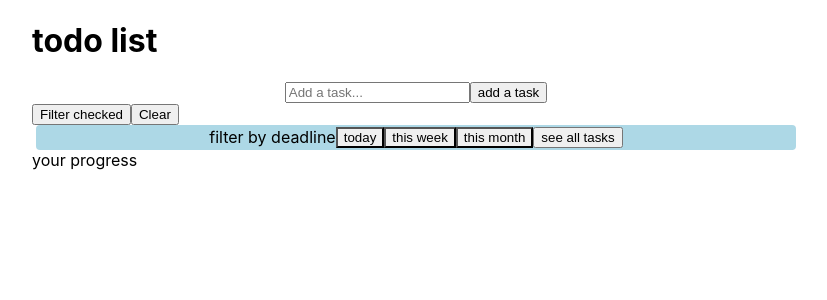
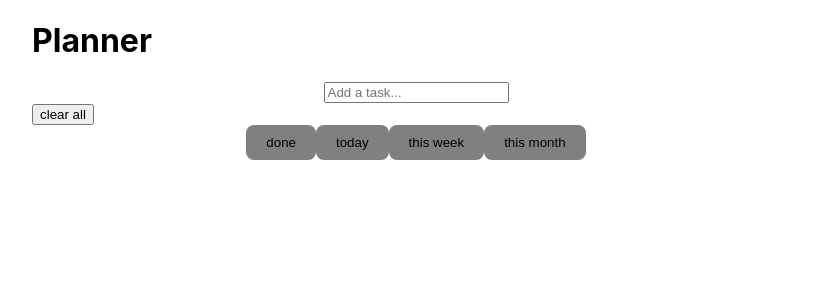
Before and after one commit to Ywette/todo-React, a React (Create React App) app: page / in a window 1280 px wide. Shown: the top 300 px of the page, without its empty margins (224-1051 px from the left). Built offline with nearby package versions, Linux system fonts and the light colour scheme.

Commit message:
new todo concept

```diff
--- a/src/App.scss
+++ b/src/App.scss
@@ -22,10 +22,14 @@
 .todo__trachIcon {
 }
 .button {
-  width: 150px;
-  height: 75px;
   background-color: gray;
+  outline: none;
+  border: none;
+  padding: 10px 20px;
+  border-radius: 8px;
+  cursor: pointer;
 }
+
 .tag {
   padding: 8px;
   // background-color: gray;
--- a/src/App.tsx
+++ b/src/App.tsx
@@ -1,11 +1,13 @@
 import "./App.scss";
 import TodoList from "./components/TodoList";
+import Planner from "./components/Planner";
 
 const App = () => {
   return (
     <div className="app">
-      <h1>todo list</h1>
-      <TodoList />
+      <h1>Planner</h1>
+      {/*<TodoList />*/}
+        <Planner />
     </div>
   );
 };
--- /dev/null
+++ b/src/components/Button.tsx
@@ -0,0 +1,13 @@
+import { ButtonProps } from '../interfaces';
+
+const Button = ({className, value, onClick, type = 'button'}: ButtonProps) => (
+    <button
+        className={className}
+        type={type}
+        onClick={onClick}
+    >
+        {value}
+    </button>
+);
+
+export default Button;
--- /dev/null
+++ b/src/components/FilterBar.css
@@ -0,0 +1,6 @@
+.filterBar {
+    width: 100%;
+    display: flex;
+    align-items: center;
+    justify-content: center;
+}
--- /dev/null
+++ b/src/components/FilterBar.tsx
@@ -0,0 +1,24 @@
+import Button from "./Button";
+import './FilterBar.css'
+
+const FilterBar = (props: any) => {
+    const deadlineTags = props.deadlineTags;
+
+    return (
+        <div className="filterBar">
+            <button className="button">done</button>
+            {deadlineTags.map((tag: string, i: number)=>{
+                return (
+                    <Button
+                        key={i}
+                        type="button"
+                        className="button"
+                        value={tag}
+                    />
+                )
+            })}
+        </div>
+    )
+}
+
+export default FilterBar;
--- /dev/null
+++ b/src/components/Planner.tsx
@@ -0,0 +1,206 @@
+import React, { useEffect, useState } from "react";
+import { FaTrashAlt, FaRegCheckCircle } from "react-icons/fa";
+import ProgressBar from "@ramonak/react-progress-bar";
+import FilterBar from "./FilterBar";
+import { ListItemProp } from '../interfaces';
+import Button from '../components/Button'
+
+
+const getLocalStorage = () => {
+    let list = localStorage.getItem("list");
+    if (list) {
+        return (list = JSON.parse(localStorage.getItem("list") || ""));
+    } else {
+        return [];
+    }
+};
+
+const deadline = ["today", "this week", "this month"];
+
+const TodoList = () => {
+    const [taskList, setTaskList] = useState<ListItemProp[]>(getLocalStorage());
+
+    const [taskInput, setTaskInput] = useState("");
+
+    const [tags, setTags] = useState(""); // can be separate variable
+
+    const [editIndex, setEditIndex] = useState<number>(-1);
+    const [editText, setEditText] = useState<string>("");
+    const [actions, setActions] = useState(false);
+
+    const [checkedTaskList, setCheckedTaskList] = useState();
+
+
+    useEffect(() => {
+        localStorage.setItem("list", JSON.stringify(taskList));
+    }, [taskList]);
+
+    const handleSubmit = (e: React.MouseEvent<HTMLButtonElement>) => {
+        e.preventDefault();
+
+        if (taskInput === "") {
+            alert("please write a task");
+        } else {
+            const newTask: ListItemProp = {
+                text: taskInput,
+                completed: false,
+                deadline: ""
+            }
+            setTaskList([...taskList, newTask])
+            setTaskInput('')
+            console.log(taskList)
+        }
+    };
+
+    const clearAll = () => {
+        setTaskList([]);
+    };
+
+    const deleteTask = (i: number) => {
+        const filtered = taskList.filter((task, index) => index !== i);
+        setTaskList([...filtered]);
+    };
+
+    // const checkIfDone = (index: number) => {
+    //     const editedTask = [...taskList];
+    //     taskList[index].completed = !taskList[index].completed;
+    //     setTaskList(editedTask);
+    // };
+
+    // const addDeadlineTag = (index: number, tad: string)=>{
+    //   const editedTask = [...taskList];
+    //   setTaskList()
+    // }
+
+    const toggleDone = () => {
+        setActions(true);
+    };
+
+    const returnData = () => {
+        setActions(false);
+    };
+
+    const addTag = (tag: string) => {
+        setTags(tag);
+    };
+
+    const editTodo = (i: number) => {
+        const updatedTodos = [...taskList].map((taskListItem, index) => {
+            if (index === i && editText !== "") {
+                taskListItem.text = editText;
+                taskListItem.deadline = tags;
+            }
+            return taskListItem;
+        });
+
+        setTaskList(updatedTodos);
+        setEditText("");
+        setEditIndex(-1);
+        console.log(taskList);
+    };
+
+    const returnDeadline = (tag: string) => {
+        //style buttons
+
+        const deadlineTasks = [...taskList].filter((task) => tag === task.deadline);
+        setTaskList(deadlineTasks);
+    };
+
+    const progress = (): number => {
+        const progressDone = taskList.filter((doneTask) => doneTask.completed);
+        return parseInt(
+            `${Math.round((progressDone.length * 100) / taskList.length)}`
+        );
+    };
+    //not finished
+
+    const newArr = taskList.filter((listItem) => {
+        if (actions) {
+            return listItem.completed;
+        }
+        if (tags === "today"){
+            return listItem.deadline
+        }
+        return true;
+    });
+
+    return (
+        <div className="todo">
+            <form className="todo__form">
+                <input
+                    placeholder="Add a task..."
+                    type="text"
+                    value={taskInput}
+                    onChange={(e: React.ChangeEvent<HTMLInputElement>) =>
+                        setTaskInput(e.target.value)
+                    }
+                />
+
+                {/*<Button*/}
+                {/*    type="button"*/}
+                {/*    className="button"*/}
+                {/*    value="add a task"*/}
+                {/*    onClick={(e: React.MouseEvent<HTMLButtonElement>) => handleSubmit(e)}*/}
+                {/*/>*/}
+                {taskInput ?
+                    <div>
+                        <button
+                            type="submit"
+                            onClick={(e: React.MouseEvent<HTMLButtonElement>) => handleSubmit(e)}
+                        >
+                            add a task
+                        </button>
+                    </div>
+                    : null
+                }
+
+            </form>
+            <button onClick={clearAll}>clear all</button>
+            <FilterBar deadlineTags={deadline} />
+
+            {/*{actions ? (*/}
+            {/*    <button onClick={returnData}>Show all tasks</button>*/}
+            {/*) : (*/}
+            {/*    <button onClick={toggleDone}>Filter checked</button>*/}
+            {/*)}*/}
+
+            {/*<button onClick={clearAll}>Clear</button>*/}
+
+            {/*<div className="deadline">*/}
+            {/*    <span>filter by deadline</span>*/}
+            {/*    {deadline.map((tag, index) => {*/}
+            {/*        return (*/}
+            {/*            <button*/}
+            {/*                key={index}*/}
+            {/*                onClick={() => returnDeadline(tag)}*/}
+            {/*                style={{ backgroundColor: "#EFEFEF" }}*/}
+            {/*            >*/}
+            {/*                {tag}*/}
+            {/*            </button>*/}
+            {/*        );*/}
+            {/*    })}*/}
+            {/*    <button onClick={returnData}>see all tasks</button>*/}
+            {/*</div>*/}
+
+            {/*<span>your progress</span>*/}
+            {/*{taskList.length > 0 && <ProgressBar completed={progress()} />}*/}
+
+            <ul>
+                {taskList.map((listItem, index) => {
+                    return (
+                            <li key={index}>
+                                {listItem.text}
+
+                                <FaTrashAlt
+                                    className="todo__trachIcon"
+                                    onClick={() => deleteTask(index)}
+                                />
+                            </li>
+                        )
+                })}
+            </ul>
+        </div>
+    );
+};
+
+export default TodoList;
--- a/src/components/TodoList.tsx
+++ b/src/components/TodoList.tsx
@@ -1,12 +1,9 @@
 import React, { useEffect, useState } from "react";
 import { FaTrashAlt, FaRegCheckCircle } from "react-icons/fa";
 import ProgressBar from "@ramonak/react-progress-bar";
+import FilterBar from "./FilterBar";
+import { TaskProps } from '../interfaces';
 
-type Task = {
-  text: string;
-  completed: boolean;
-  tag: string;
-};
 
 const getLocalStorage = () => {
   let list = localStorage.getItem("list");
@@ -17,15 +14,21 @@ const getLocalStorage = () => {
   }
 };
 
-const deadlineTags = ["today", "this week", "this month"];
+const deadline = ["checked", "today", "this week", "this month"];
 
 const TodoList = () => {
+  const [taskList, setTaskList] = useState<TaskProps[]>(getLocalStorage());
+
   const [task, setTask] = useState("");
-  const [taskList, setTaskList] = useState<Task[]>(getLocalStorage());
+
   const [tags, setTags] = useState(""); // can be separate variable
+
   const [editIndex, setEditIndex] = useState<number>(-1);
   const [editText, setEditText] = useState<string>("");
   const [actions, setActions] = useState(false);
+
+  const [checkedTaskList, setCheckedTaskList] = useState();
+
 
   useEffect(() => {
     localStorage.setItem("list", JSON.stringify(taskList));
@@ -37,10 +40,7 @@ const TodoList = () => {
     if (task === "") {
       alert("please write a task");
     } else {
-      const newTask = {
-        text: task,
-        completed: false,
-      };
+
       setTaskList([
         ...taskList,
         {
@@ -68,8 +68,17 @@ const TodoList = () => {
     setTaskList(editedTask);
   };
 
+  // const addDeadlineTag = (index: number, tad: string)=>{
+  //   const editedTask = [...taskList];
+  //   setTaskList()
+  // }
+
   const toggleDone = () => {
     setActions(true);
+  };
+
+  const returnData = () => {
+    setActions(false);
   };
 
   const addTag = (tag: string) => {
@@ -98,10 +107,6 @@ const TodoList = () => {
     setTaskList(deadlineTasks);
   };
 
-  const returnData = () => {
-    setActions(false);
-  };
-
   const progress = (): number => {
     const progressDone = taskList.filter((doneTask) => doneTask.completed);
     return parseInt(
@@ -112,8 +117,9 @@ const TodoList = () => {
   const newArr = taskList.filter((listItem) => {
     if (actions) {
       return listItem.completed;
-    } else if (listItem.tag === "today") {
-      return listItem.tag;
+    }
+    if (tags === "today"){
+      return listItem.tag
     }
     return true;
   });
@@ -137,16 +143,19 @@ const TodoList = () => {
         </button>
       </form>
 
+      <FilterBar deadlineTags={deadline} />
+
       {actions ? (
         <button onClick={returnData}>Show all tasks</button>
       ) : (
         <button onClick={toggleDone}>Filter checked</button>
       )}
+
       <button onClick={clearAll}>Clear</button>
 
       <div className="deadline">
         <span>filter by deadline</span>
-        {deadlineTags.map((tag, index) => {
+        {deadline.map((tag, index) => {
           return (
             <button
               key={index}
@@ -177,7 +186,7 @@ const TodoList = () => {
                       setEditText(e.target.value);
                     }}
                   />
-                  {deadlineTags.map((tag) => {
+                  {deadline.map((tag) => {
                     return (
                       <span
                         key={tag}
@@ -193,7 +202,7 @@ const TodoList = () => {
                 <li className="todo__list">{task.text}</li>
               )}
               {editIndex === i ? (
-                <button onClick={() => editTodo(i)}>Submit editted task</button>
+                <button onClick={() => editTodo(i)}>Submit edited task</button>
               ) : (
                 <button onClick={() => setEditIndex(i)}>Edit task</button>
               )}
--- /dev/null
+++ b/src/interfaces.ts
@@ -0,0 +1,19 @@
+export interface ButtonProps {
+    className: string,
+    value?: string,
+    type: 'button',
+    key?: number,
+    onClick?: ()=>void,
+}
+//delete when finish real planner
+export interface TaskProps {
+    text: string;
+    completed: boolean;
+    tag: string;
+};
+
+export interface ListItemProp {
+    text: string,
+    completed: boolean,
+    deadline: string,
+}
```
